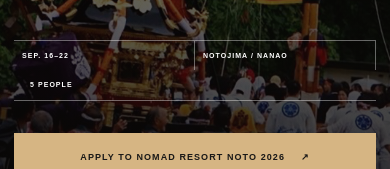
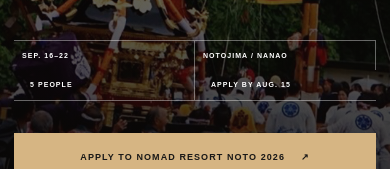
Before and after one commit to nomad-resort/digital-nomad-noto-website, a Next.js app: page / in a window 390 px wide. Shown: the part 559-728 px from the top of the page. Built offline with nearby package versions, Linux system fonts and the light colour scheme.

Commit message:
Add Noto application terms and timeline

```diff
--- a/app/globals.css
+++ b/app/globals.css
@@ -247,6 +247,13 @@
 [data-lang="en"] .faq-list details p { font-family: Georgia, serif; }
 
 .requirements-section { padding: 150px 0 110px; background: var(--ink); color: white; }
+.application-timeline { margin-top: 58px; display: grid; grid-template-columns: repeat(3,1fr); border: 1px solid rgba(255,255,255,.2); }
+.application-timeline > div { min-height: 160px; padding: 28px; display: grid; grid-template-columns: 42px 1fr; align-content: start; border-right: 1px solid rgba(255,255,255,.2); }
+.application-timeline > div:last-child { border-right: 0; }
+.application-timeline > div > span { grid-row: 1/3; color: var(--gold); font: 700 9px/1.6 Arial,sans-serif; letter-spacing: .14em; }
+.application-timeline strong { font: 700 9px/1.6 Arial,sans-serif; letter-spacing: .12em; text-transform: uppercase; }
+.application-timeline p { margin: 18px 0 0; font-family: "Yu Mincho", serif; font-size: 12px; line-height: 1.9; color: rgba(255,255,255,.68); }
+[data-lang="en"] .application-timeline p { font-family: Georgia, serif; }
 .requirements-grid { margin-top: 65px; display: grid; grid-template-columns: 1fr 1fr; gap: 18px; }
 .requirement-card { padding: 46px; color: var(--ink); }
 .fam-requirement { background: #e1c49c; }
@@ -258,6 +265,11 @@
 .requirement-card dt { font: 700 9px/1.6 Arial,sans-serif; letter-spacing: .08em; }
 .requirement-card dd { margin: 0; font-family: "Yu Mincho", serif; font-size: 11px; line-height: 1.9; }
 [data-lang="en"] .requirement-card dd { font-family: Georgia, serif; }
+.application-notes { margin-top: 18px; display: grid; grid-template-columns: 1.35fr .65fr; gap: 1px; background: rgba(255,255,255,.16); border: 1px solid rgba(255,255,255,.16); }
+.application-notes > div { min-height: 190px; padding: 34px; background: #22211f; }
+.application-notes p:not(.eyebrow) { margin: 0; font-family: "Yu Mincho", serif; font-size: 11px; line-height: 2; color: rgba(255,255,255,.67); }
+[data-lang="en"] .application-notes p:not(.eyebrow) { font-family: Georgia, serif; }
+.application-notes a { display: inline-block; margin: 0 0 16px; padding-bottom: 4px; border-bottom: 1px solid var(--gold); color: var(--gold); font: 700 10px/1.5 Arial,sans-serif; letter-spacing: .08em; }
 .requirements-actions { padding-top: 42px; display: grid; grid-template-columns: minmax(280px, .8fr) 1.2fr; gap: 48px; align-items: center; }
 .shared-apply-button { width: 100%; min-height: 62px; }
 .requirements-meta { display: flex; justify-content: space-between; gap: 32px; align-items: center; }
@@ -293,7 +305,11 @@
   .free-categories > div { border-bottom: 1px solid rgba(25,24,23,.22); }
   .free-categories > div:nth-last-child(-n+2) { border-bottom: 0; }
   .faq-heading { position: static; }
+  .application-timeline { grid-template-columns: 1fr; }
+  .application-timeline > div { border-right: 0; border-bottom: 1px solid rgba(255,255,255,.2); }
+  .application-timeline > div:last-child { border-bottom: 0; }
   .requirements-grid { grid-template-columns: 1fr; }
+  .application-notes { grid-template-columns: 1fr; }
   .requirements-actions { grid-template-columns: 1fr; }
   .footer-inner { grid-template-columns: 1fr; gap: 34px; text-align: center; }
   .footer-inner .wordmark { margin-inline: auto; }
--- a/app/page.tsx
+++ b/app/page.tsx
@@ -10,6 +10,7 @@
 const festivalUrl = "https://okumakabuto.jp/";
 const hanamiUrl = "https://www.hanaminotojima.com/";
 const notojimaPhotoUrl = "https://www.notojima.org/time/1317.html";
+const contactEmail = "matt@nomadresort.jp";
 
 type Copy = { ja: string; en: string };
 
@@ -94,7 +95,7 @@
 const faqs: Array<{ q: Copy; a: Copy }> = [
   {
     q: { ja: "FAM Tourの宿泊はどうなりますか？", en: "How is FAM Tour accommodation arranged?" },
-    a: { ja: "9月16日から22日までの6泊を、運営側が能登島ゲストハウス葉波（HANAMI）にまとめて手配します。", en: "The organizing team will arrange all six nights, September 16–22, at Notojima Guesthouse HANAMI." },
+    a: { ja: "9月16日から22日までの6泊を、運営側が能登島ゲストハウス葉波（HANAMI）にまとめて手配し、宿泊費も負担します。参加者による個別予約・宿泊費の支払いは不要です。", en: "The organizing team will arrange and cover all six nights, September 16–22, at Notojima Guesthouse HANAMI. Participants do not need to book or pay for the stay themselves." },
   },
   {
     q: { ja: "交通費の補助はありますか？", en: "Is travel subsidized?" },
@@ -111,6 +112,10 @@
   {
     q: { ja: "選考で重視することは何ですか？", en: "What matters in selection?" },
     a: { ja: "地域への敬意、専門性、能登で実現したいこと、そして滞在後も関係を育てる意思を重視します。", en: "We value respect for local life, relevant skills, a clear purpose in Noto, and a willingness to stay connected afterward." },
+  },
+  {
+    q: { ja: "キャンセル時に費用はかかりますか？", en: "What is the cancellation policy?" },
+    a: { ja: "参加確定前の辞退と、原則として開始15日前までのキャンセルには費用を請求しません。開始14日前以降、無断不参加、開始後の途中離脱では、宿泊・食事・体験・移動・清掃等のうち、運営が支払い済みで返金・転用できない実費のみを、内訳を提示したうえで請求する場合があります。", en: "There is no charge before participation is confirmed and, in principle, no charge for cancellation 15 or more days before the start date. From 14 days before, for no-shows, or for early departure, we may charge only documented, non-refundable direct costs already paid for accommodation, meals, activities, transport, cleaning, or related arrangements." },
   },
 ];
 
@@ -175,6 +180,7 @@
             <span>SEP. 16–22</span>
             <span>NOTOJIMA / NANAO</span>
             <span><Bi ja="5名限定" en="5 PEOPLE" /></span>
+            <span><Bi ja="応募締切 8月15日" en="APPLY BY AUG. 15" /></span>
           </div>
           <div className="hero-actions">
             <a className="button button-gold" href={applicationForm} target="_blank" rel="noreferrer">
@@ -275,7 +281,7 @@
               />
             </p>
             <div className="stay-badge">
-              <strong><Bi ja="6泊／運営手配" en="6 nights / arranged by the organizer" /></strong>
+              <strong><Bi ja="6泊／運営手配・宿泊費負担" en="6 nights / arranged and covered by the organizer" /></strong>
               <span>SEP. 16–22, 2026</span>
             </div>
             <a className="text-link" href={hanamiUrl} target="_blank" rel="noreferrer">
@@ -382,6 +388,23 @@
           <p className="eyebrow light">APPLICATION DETAILS</p>
           <h2 id="requirements-title"><Bi ja="募集要項" en="Application details" /></h2>
         </div>
+        <div className="application-timeline shell" aria-label="Application timeline">
+          <div>
+            <span>01</span>
+            <strong><Bi ja="応募期間" en="Applications" /></strong>
+            <p><Bi ja="2026年8月6日〜15日 23:59（日本時間）" en="August 6–15, 2026, until 11:59 PM JST" /></p>
+          </div>
+          <div>
+            <span>02</span>
+            <strong><Bi ja="オンライン面談" en="Online interviews" /></strong>
+            <p><Bi ja="8月8日〜17日／応募受領後に順次案内" en="August 8–17 / invitations sent on a rolling basis" /></p>
+          </div>
+          <div>
+            <span>03</span>
+            <strong><Bi ja="選考結果" en="Decisions" /></strong>
+            <p><Bi ja="面談後2日以内に順次通知／最終8月19日" en="Within two days of interview / final notices by August 19" /></p>
+          </div>
+        </div>
         <div className="requirements-grid shell">
           <article className="requirement-card fam-requirement">
             <p className="card-number">01 / FAM TOUR</p>
@@ -389,9 +412,11 @@
             <dl>
               <div><dt><Bi ja="日程" en="Dates" /></dt><dd>2026.09.16–22</dd></div>
               <div><dt><Bi ja="募集" en="Places" /></dt><dd><Bi ja="5名" en="5 participants" /></dd></div>
+              <div><dt><Bi ja="対象" en="Eligibility" /></dt><dd><Bi ja="応募時点で25歳以上" en="Age 25 or older when applying" /></dd></div>
               <div><dt><Bi ja="拠点" en="Base" /></dt><dd><Bi ja="能登島・七尾・中島町" en="Notojima, Nanao, Nakajima" /></dd></div>
-              <div><dt><Bi ja="宿泊" en="Stay" /></dt><dd><Bi ja="HANAMI 6泊／運営手配" en="6 nights at HANAMI / organizer-arranged" /></dd></div>
+              <div><dt><Bi ja="宿泊" en="Stay" /></dt><dd><Bi ja="HANAMI 6泊／運営手配・宿泊費負担" en="6 nights at HANAMI / arranged and covered by the organizer" /></dd></div>
               <div><dt><Bi ja="提供" en="Included" /></dt><dd><Bi ja="宿泊6泊、指定アクティビティ、夕食・交流3回、コミュニティプログラム" en="Six nights, listed activities, three hosted dinners/gatherings, and community program" /></dd></div>
+              <div><dt><Bi ja="発信" en="Outputs" /></dt><dd><Bi ja="発信内容・納品物・公開期限は参加確定前に個別合意" en="Content, deliverables, and publication timing agreed individually before confirmation" /></dd></div>
               <div><dt><Bi ja="自己負担" en="Self-pay" /></dt><dd><Bi ja="往復交通、朝食・昼食、任意の飲食・体験、保険・個人費用" en="Travel, breakfast, lunch, optional food/activities, insurance, and personal costs" /></dd></div>
             </dl>
           </article>
@@ -403,11 +428,24 @@
               <div><dt><Bi ja="期間" en="Period" /></dt><dd>2026.08–12</dd></div>
               <div><dt><Bi ja="募集" en="Places" /></dt><dd><Bi ja="10名" en="10 participants" /></dd></div>
               <div><dt><Bi ja="対象" en="Eligibility" /></dt><dd><Bi ja="応募時点で25歳以上" en="Age 25 or older when applying" /></dd></div>
-              <div><dt><Bi ja="宿泊" en="Stay" /></dt><dd><Bi ja="運営指定の古民家1室" en="One room in an organizer-designated traditional house" /></dd></div>
+              <div><dt><Bi ja="滞在期間" en="Length" /></dt><dd><Bi ja="連続14泊以上30泊以下" en="14–30 consecutive nights" /></dd></div>
+              <div><dt><Bi ja="宿泊" en="Stay" /></dt><dd><Bi ja="七尾市内の古民家・専用和室1室・日本式布団" en="A private tatami room with futon in a traditional house in Nanao" /></dd></div>
+              <div><dt><Bi ja="共用設備" en="Shared" /></dt><dd><Bi ja="バスまたはシャワー、トイレ、キッチン" en="Bath or shower, toilet, and kitchen" /></dd></div>
               <div><dt><Bi ja="提供" en="Included" /></dt><dd><Bi ja="宿泊、コワーキング、地域紹介、交流・参画機会" en="Accommodation, coworking, local introductions, and opportunities to connect" /></dd></div>
               <div><dt><Bi ja="自己負担" en="Self-pay" /></dt><dd><Bi ja="交通、食費、生活費、保険・ビザ、有料体験、同伴者宿泊" en="Travel, food, living costs, insurance/visa, paid activities, and companion stay" /></dd></div>
             </dl>
           </article>
+        </div>
+        <div className="application-notes shell">
+          <div>
+            <p className="eyebrow light">CANCELLATION NOTE</p>
+            <p><Bi ja="参加確定前の辞退と、原則として開始15日前までのキャンセルは請求なし。開始14日前以降・無断不参加・途中離脱では、返金・転用できない実費のみを内訳付きで請求する場合があります。詳細は応募規約をご確認ください。" en="No charge before confirmation and, in principle, no charge 15 or more days before the start. From 14 days before, for no-shows, or for early departure, only documented non-refundable direct costs may be charged. Please read the full terms before applying." /></p>
+          </div>
+          <div>
+            <p className="eyebrow light">CONTACT</p>
+            <a href={`mailto:${contactEmail}`}>{contactEmail} <Arrow /></a>
+            <p><Bi ja="同伴者・家族の受入れと追加宿泊費は事前相談・個別見積りです。" en="Companions and families require advance approval; additional stay fees are quoted individually." /></p>
+          </div>
         </div>
         <div className="requirements-actions shell">
           <a className="button button-gold shared-apply-button" href={applicationForm} target="_blank" rel="noreferrer">
```
